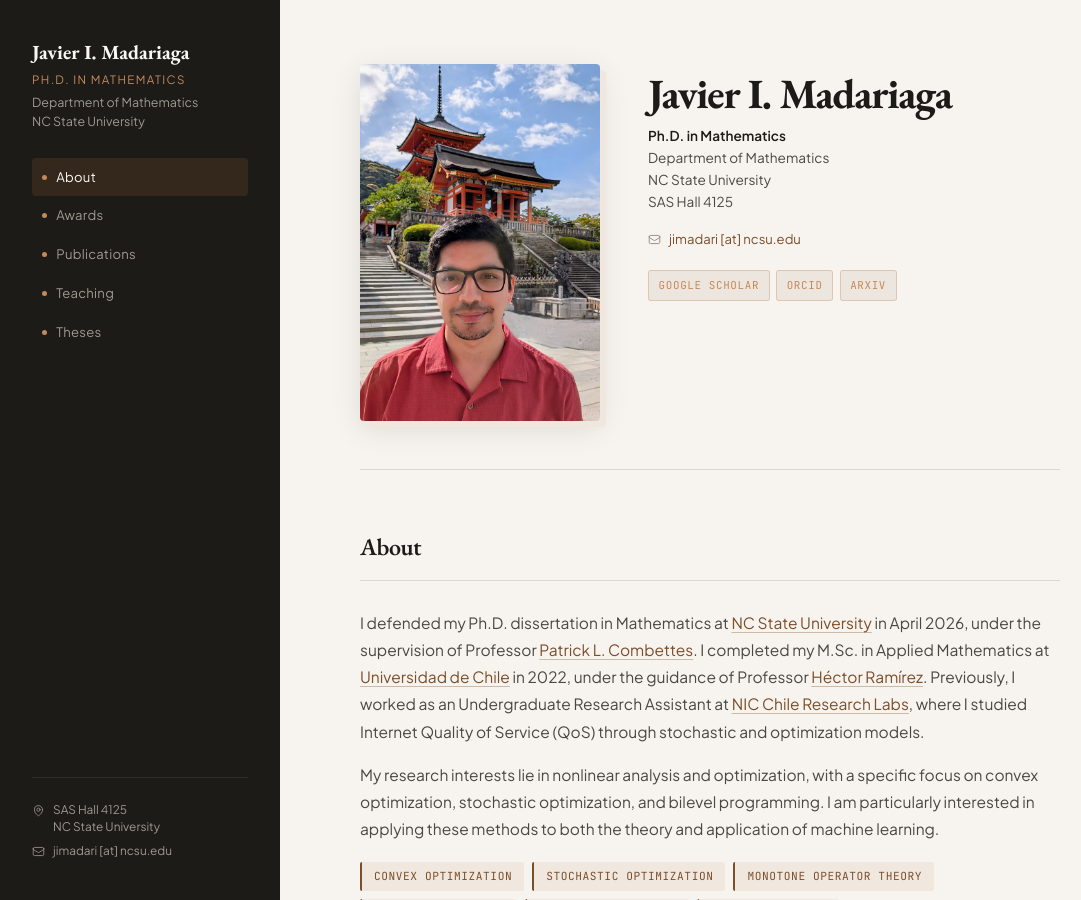
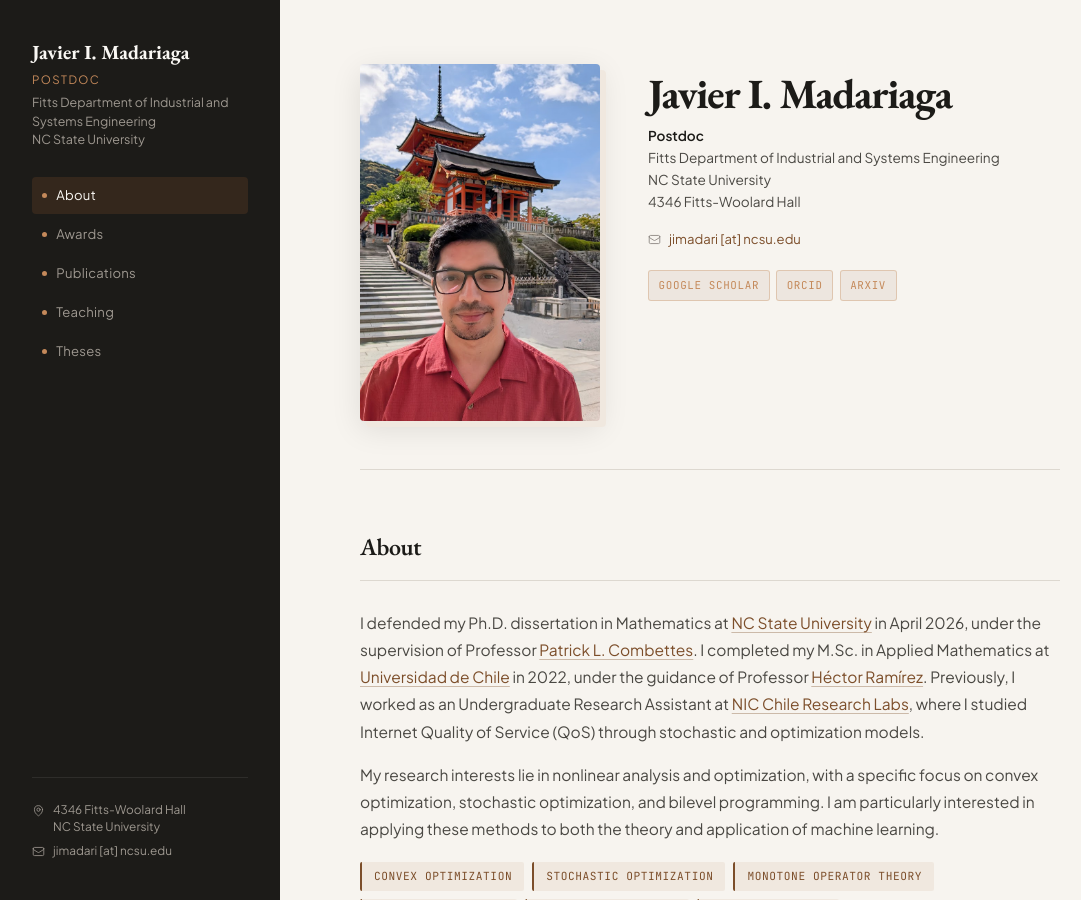
Before and after one commit to jmadariagar/jmadariagar.github.io, a Jekyll site: the page index.html, which Jekyll copies as it is, in a window 1280 px wide and 900 px high. Shown: the whole window, without its empty margins (0-1081 px from the left). Built offline with Jekyll 4.4.1, drawn with Linux system fonts in a browser that asks for light colours.

Commit message:
Update index.html

```diff
--- a/index.html
+++ b/index.html
@@ -557,8 +557,8 @@
     <img class="sidebar-photo" src="" alt="" style="display:none" />
 
     <div class="sidebar-name">Javier I. Madariaga</div>
-    <div class="sidebar-title">Ph.D. in Mathematics</div>
-    <div class="sidebar-dept">Department of Mathematics<br>NC State University</div>
+    <div class="sidebar-title">Postdoc</div>
+    <div class="sidebar-dept">Fitts Department of Industrial and Systems Engineering <br>NC State University</div>
 
 
     <nav class="nav">
@@ -572,7 +572,7 @@
     <div class="sidebar-contact">
       <div class="contact-item">
         <svg width="13" height="13" fill="none" stroke="currentColor" stroke-width="1.5" viewBox="0 0 24 24"><path stroke-linecap="round" stroke-linejoin="round" d="M15 10.5a3 3 0 1 1-6 0 3 3 0 0 1 6 0Z"/><path stroke-linecap="round" stroke-linejoin="round" d="M19.5 10.5c0 7.142-7.5 11.25-7.5 11.25S4.5 17.642 4.5 10.5a7.5 7.5 0 1 1 15 0Z"/></svg>
-        SAS Hall 4125<br>NC State University
+        4346 Fitts-Woolard Hall<br>NC State University
       </div>
       <div class="contact-item">
         <svg width="13" height="13" fill="none" stroke="currentColor" stroke-width="1.5" viewBox="0 0 24 24"><path stroke-linecap="round" stroke-linejoin="round" d="M21.75 6.75v10.5a2.25 2.25 0 0 1-2.25 2.25h-15a2.25 2.25 0 0 1-2.25-2.25V6.75m19.5 0A2.25 2.25 0 0 0 19.5 4.5h-15a2.25 2.25 0 0 0-2.25 2.25m19.5 0v.243a2.25 2.25 0 0 1-1.07 1.916l-7.5 4.615a2.25 2.25 0 0 1-2.36 0L3.32 8.91a2.25 2.25 0 0 1-1.07-1.916V6.75"/></svg>
@@ -594,10 +594,10 @@
       <div class="hero-info">
         <div class="hero-name">Javier I. Madariaga</div>
         <div class="hero-role">
-          <strong>Ph.D. in Mathematics</strong><br>
-          Department of Mathematics<br>
+          <strong>Postdoc</strong><br>
+          Fitts Department of Industrial and Systems Engineering<br>
           NC State University<br>
-          SAS Hall 4125
+          4346 Fitts-Woolard Hall
         </div>
         <div class="hero-contact">
           <div class="hero-contact-line">
```
